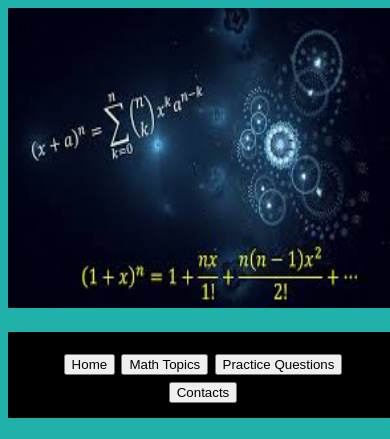
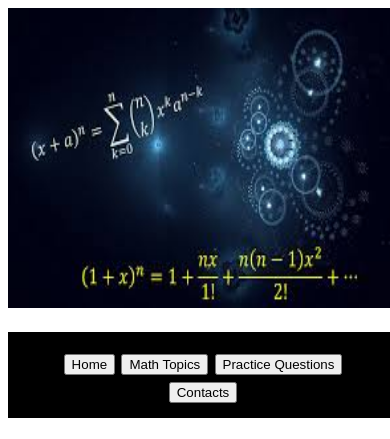
Before and after one commit to Joy-Wanjiru/Triangle-Tracker, a plain HTML site: page index.html in a window 390 px wide. Shown: the top 439 px of the page. Drawn offline with Linux system fonts and the light colour scheme.

Commit message:
Make page responsive by adding media query

```diff
--- a/css/styles.css
+++ b/css/styles.css
@@ -53,3 +53,8 @@ p {
   background-size: cover;
 
 }
+@media screen and (max-width: 500px) {
+  body {
+    background-color: white;
+  }
+}
```
Also changed, not shown: index.html (+1 -1 lines).
